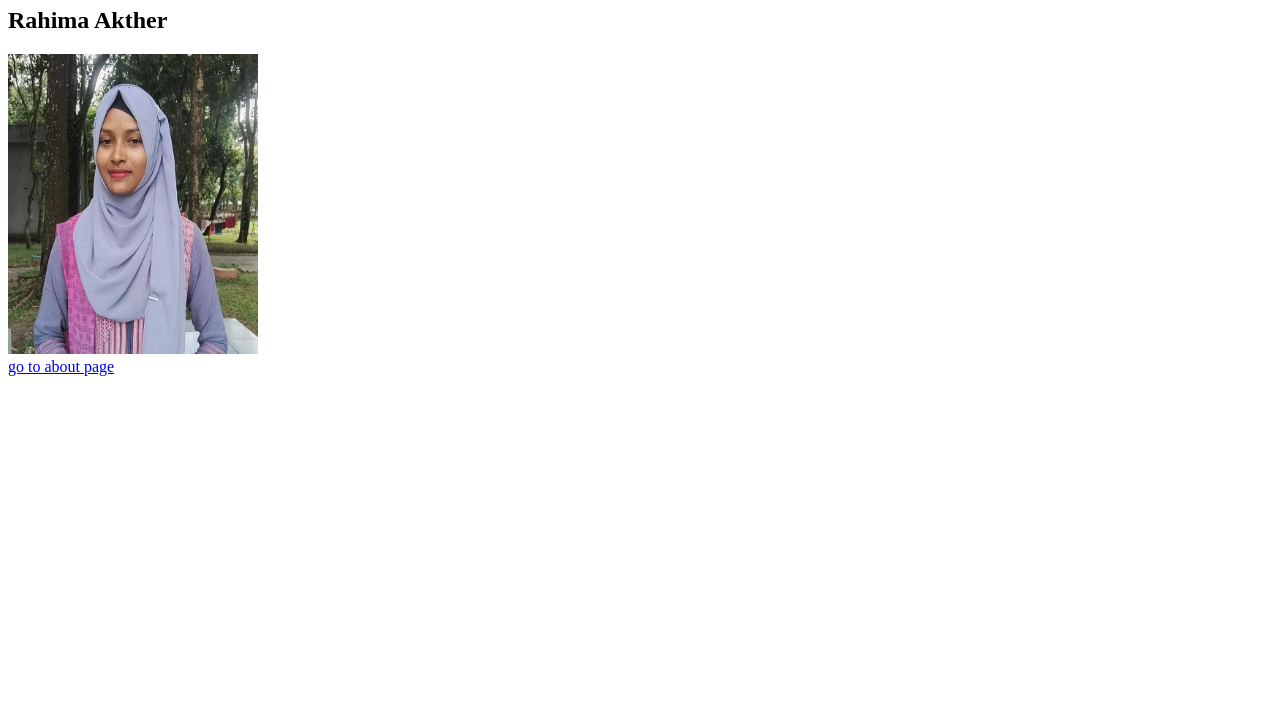
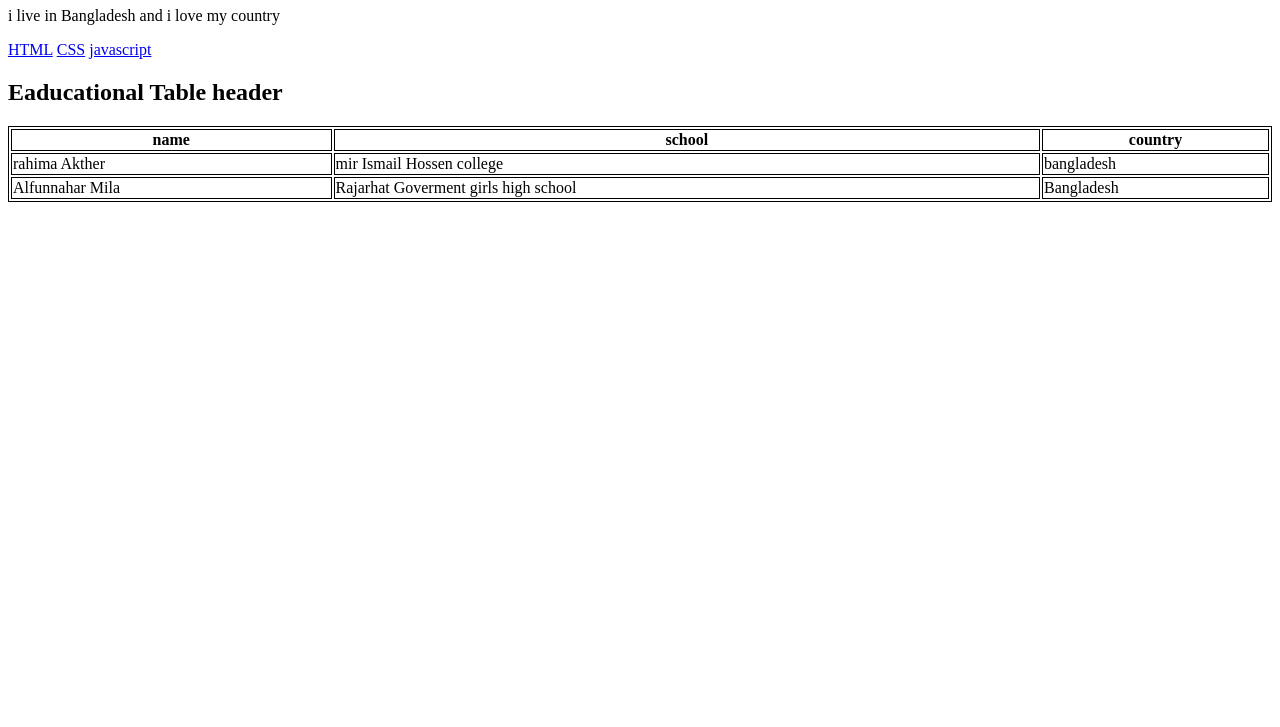
Before and after one commit to rahimaakther2375/batch-03, a plain HTML site: page index.html in a window 1280 px wide. Shown: the part 73-800 px from the top of the page. Drawn offline with Linux system fonts and the light colour scheme.

Commit message:
all file add

```diff
--- a/index.html
+++ b/index.html
@@ -4,18 +4,48 @@
 <head>
     <meta charset="UTF-8">
     <meta name="viewport" content="width=device-width, initial-scale=1.0">
-    <link rel="stylesheet" href="./css/styel.css">
     <title>Document</title>
 </head>
 
 <body>
-    <h1 id="title">her power</h1>
-    <h2>Rahima Akther</h2>
+    <h1>the nav element</h1>
 
+    <p>i live in Bangladesh and i love my country</p>
 
-    <img src="./Ra 11.jpg" height="300" width="250" alt=""><br>
+    <nav>
+        <a href="/html/">HTML</a>
+        <a href="/css/">CSS</a>
+        <a href="/jss/">javascript</a>
 
-    <a href="./about/index.html">go to about page</a>
+    </nav>
+    <style>
+        table,
+        th,
+        td {
+            border: 1px solid black;
+        }
+    </style>
+
+    <h2>Eaducational Table header </h2>
+
+    <table style="width:100%;">
+        <tr>
+            <th>name</th>
+            <th>school</th>
+            <th>country</th>
+        </tr>
+        <tr>
+            <td>rahima Akther </td>
+            <td>mir Ismail Hossen college</td>
+            <td>bangladesh</td>
+        </tr>
+        <tr>
+            <td>Alfunnahar Mila</td>
+            <td>Rajarhat Goverment girls high school</td>
+            <td>Bangladesh</td>
+        </tr>
+    </table>
+
 </body>
 
 </html>
```
